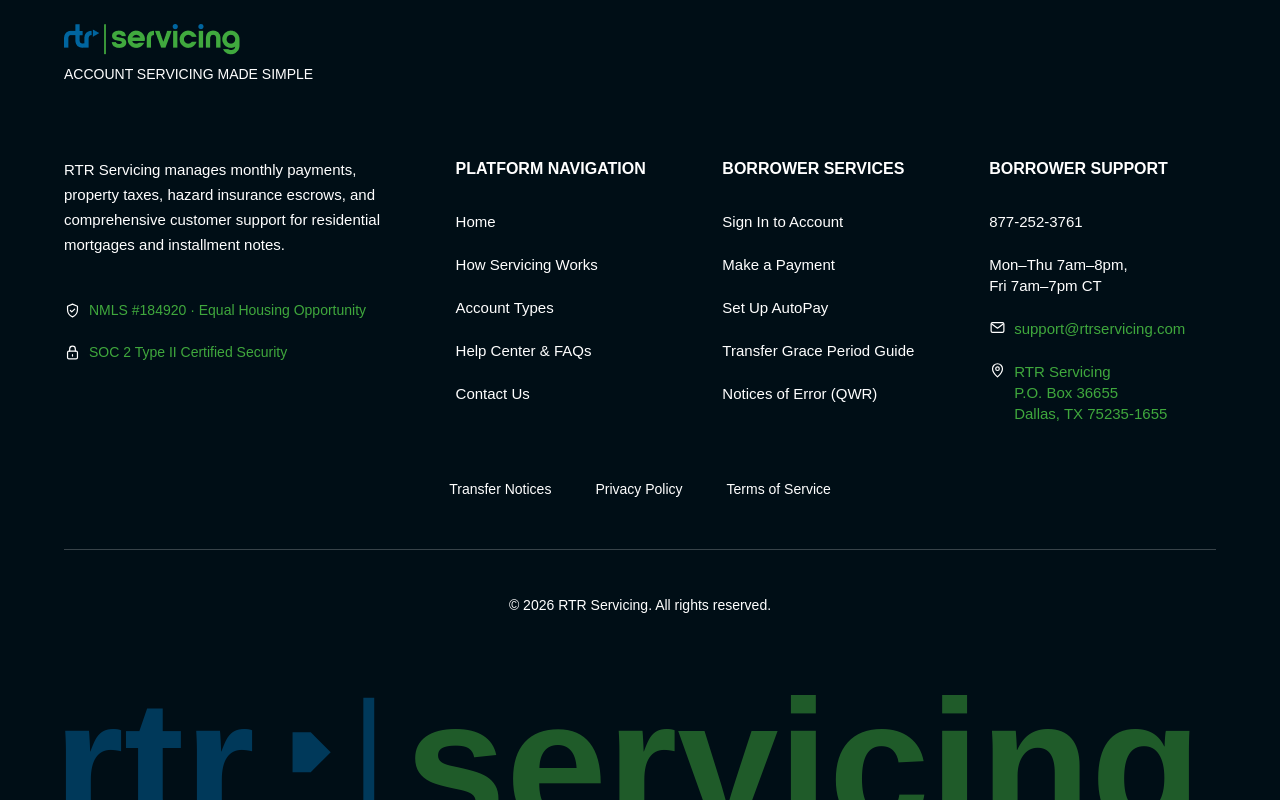
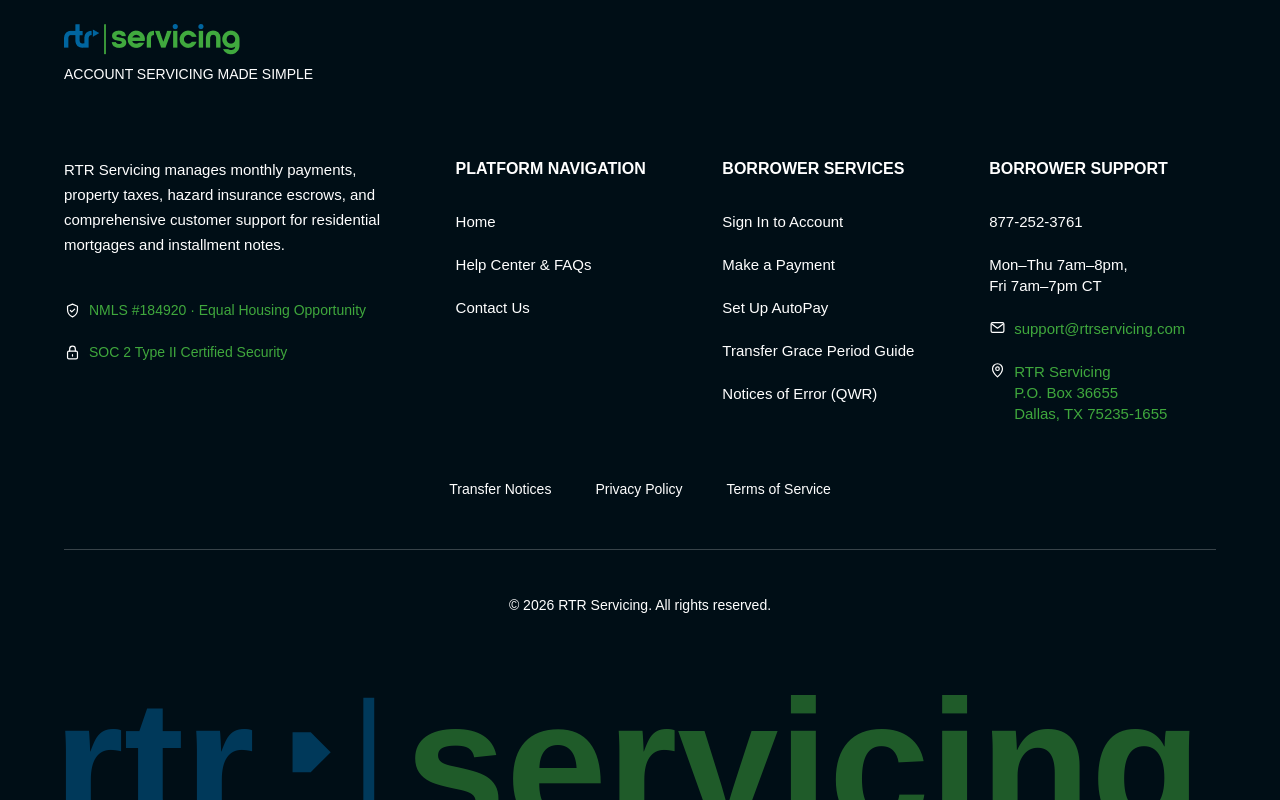
Before and after one commit to Mustafatahir98/rtrservicing, a Next.js app: page /contact in a window 1280 px wide. Shown: the part 2279-3079 px from the top of the page. Built offline with nearby package versions, Linux system fonts and the light colour scheme; a web font is replaced by a local one.

Commit message:
Remove servicing and account type footer links

```diff
--- a/components/site-footer.tsx
+++ b/components/site-footer.tsx
@@ -8,8 +8,6 @@ const footerColumns = [
     title: "Platform Navigation",
     links: [
       { label: "Home", href: "/" },
-      { label: "How Servicing Works", href: "/help-center" },
-      { label: "Account Types", href: "/help-center" },
       { label: "Help Center & FAQs", href: "/help-center" },
       { label: "Contact Us", href: "/contact" },
     ],
```
